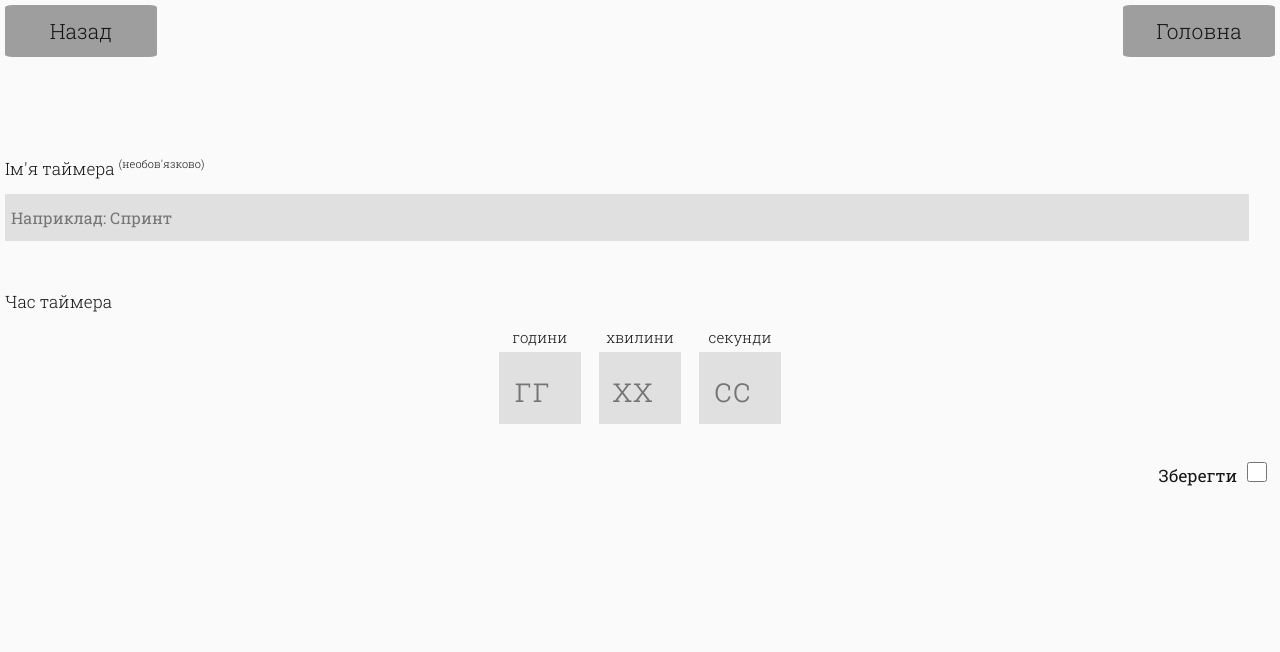
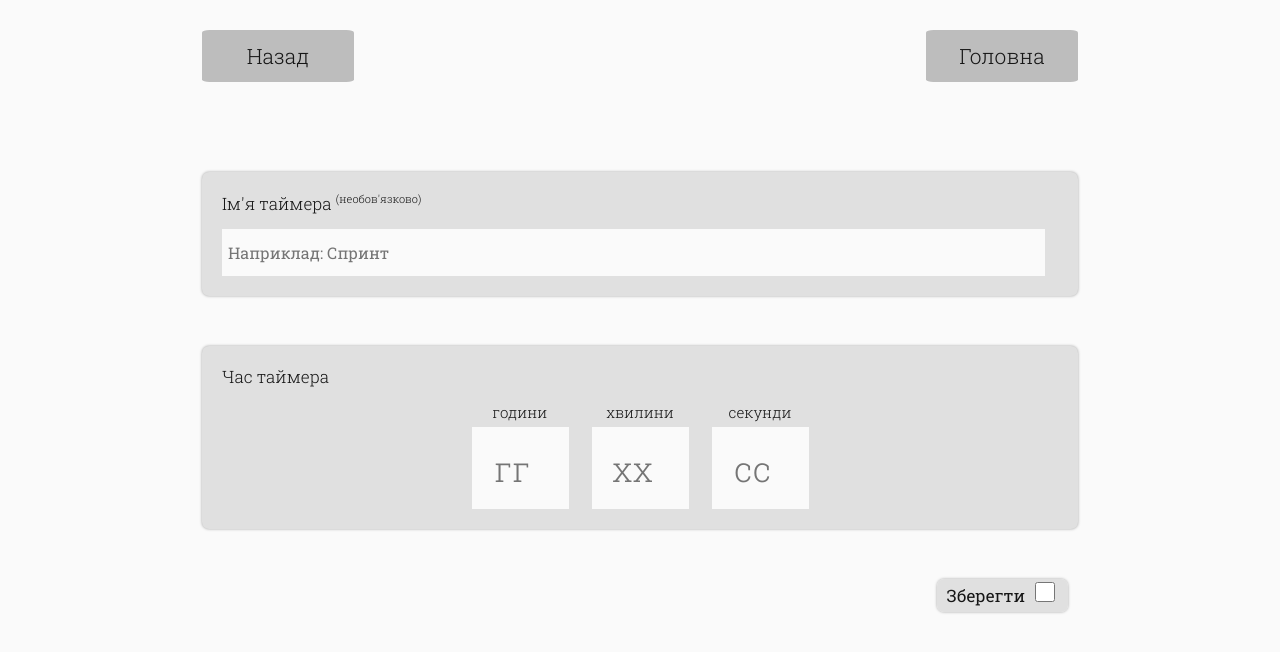
Before and after one commit to mrkuzyk/timer-just, a React (Create React App) app: page /timer-just/create/simple in a window 1280 px wide. Shown: the top 652 px of the page. Built offline with nearby package versions, Linux system fonts and the light colour scheme.

Commit message:
style for create single timer

```diff
--- a/src/components/App.jsx
+++ b/src/components/App.jsx
@@ -3,7 +3,7 @@ import { Routes, Route } from 'react-router-dom';
 
 const Home = lazy(() => import('pages/Home'));
 
-const CreateTimer = lazy(() => import('pages/CreatedTimer'));
+const CreateTimer = lazy(() => import('pages/CreatedTimers'));
 const CreateSingleTimer = lazy(() => import('pages/CreateSingleTimer'));
 const CreateIntervalTimer = lazy(() => import('pages/CreateIntervalTimer'));
 
--- a/src/index.css
+++ b/src/index.css
@@ -1,8 +1,7 @@
 @import-normalize; /* bring in normalize.css styles */
 
 body{
-
-  background-color: #FAFAFA;
+  background-color: #f5f5f568;
 }
 
 body {
--- a/src/pages/CreateSingleTimer/CreateSingleTimer.jsx
+++ b/src/pages/CreateSingleTimer/CreateSingleTimer.jsx
@@ -90,7 +90,7 @@ const CreateSingleTimer = () => {
     };
 
     return (
-        <>
+        <div className={s.container}>
             {startTimer && <Navigate to={`/timers/single`} replace={true} />}
 
             <div className={s.btnBox}>
@@ -98,22 +98,22 @@ const CreateSingleTimer = () => {
                 <ButtonHome/>
             </div>
             <form onSubmit={handleCreate} className={s.form}>
-                <div className={s.inputBox}>
                 <div className={s.timerNameBox}>
-                        <label className={s.timerName}> Ім'я таймера <sup className={s.sup}>(необов'язково)</sup>
+                    <label className={s.timerName}> Ім'я таймера <sup className={s.timerNameSup}>(необов'язково)</sup>
                         <input
                             type="text"
                             name="name"
                             value={name}
                             onChange={handleChange}
                             placeholder="Наприклад: Спринт"
-                                className={s.inputName}
+                            className={s.timerNameInput}
                             title="Введіть ім'я таймера"
                         />
                     </label>
                 </div>
+                <div className={s.timeBox}>
                     <p className={s.timeTittle}>Час таймера</p>
-                    <div className={s.timeBox}>
+                    <div className={s.timeNumbBox}>
                         <label className={s.timeLabel}> години
                             <input
                                 type="number"
@@ -127,7 +127,6 @@ const CreateSingleTimer = () => {
                                 className={s.input}
                                 title="Години"
                             />
-                            {/* <span className={s.inputTimeBox}></span> */}
                         </label>
                         <label className={s.timeLabel}>хвилини
                             <input
@@ -141,7 +140,6 @@ const CreateSingleTimer = () => {
                                 className={s.input}
                                 title="Хвилини"
                             />
-                            {/* <span className={s.inputTimeBox}></span> */}
                         </label>
                         <label className={s.timeLabel}> секунди
                             <input
@@ -155,10 +153,10 @@ const CreateSingleTimer = () => {
                                 className={s.input}
                                 title="Секунди"
                             />
-                            {/* <span className={s.inputTimeBox}> { seconds ? seconds : '00'}</span> */}
                         </label>
                     </div>
                 </div>
+                <div className={s.saveBox}>
                     <label className={s.saveLabel}> Зберегти
                         <input
                             type="checkbox"
@@ -168,11 +166,10 @@ const CreateSingleTimer = () => {
                             className={s.saveInput}
                         />
                     </label>
-                {/* <div className={s.btnBox}> */}
+                </div>
                 {totalTimeSum !== 0 && <button type="submit" className={s.button}>Створити</button>}
-                {/* </div> */}
             </form>
-        </>
+        </div>
     );
 };
 
--- a/src/pages/CreateSingleTimer/createSingleTimer.module.scss
+++ b/src/pages/CreateSingleTimer/createSingleTimer.module.scss
@@ -1,8 +1,21 @@
 @use '../../style/mixin.scss' as mixin;
 @use '../../style/colors.scss' as color;
 
+.container{
+    @include mixin.container;
+
+    @include mixin.tablet{
+        padding-top: 10px;
+    }
+
+    @include mixin.laptop{
+        padding-top: 20px;
+        width: 70%;
+    }
+}
+
 .btnBox{
-    padding: 5px;
+    padding: 10px;
     margin-top: 0;
 
     display: flex;
@@ -11,18 +24,30 @@
 }
 
 .form {
-    padding: 5px;
-    margin-top: 90px;
+    padding: 10px;
+    margin-top: 70px;
 }
 
 // .inputBox {}
 
 .timerNameBox {
-    width: 100%;
+    background-color: color.$lightBoxBack;
+    border-radius: 7px;
+    padding: 10px;
+    box-shadow: 0px 0px 3px rgba(0, 0, 0, 0.35);
+
+    @include mixin.tablet{
+        padding: 20px;
+    }
+
+    margin: 10e;
+    // @include mixin.laptop{
+    //     width: 50%;
+    //     margin: 0 auto;
+    // }
 }
 
 .timerName{
-    width: 100%;
     font-style: normal;
     font-weight: 300;
     font-size: 17px;
@@ -30,13 +55,13 @@
     color: color.$lightPrimaryText;
 }
 
-.sup{
+.timerNameSup{
     composes: timerName;
     font-weight: 300;
     font-size: 11px;
 }
 
-.inputName {
+.timerNameInput {
     width: 97%;
     height: 35px;
 
@@ -44,7 +69,7 @@
     font-weight: 400;
     font-size: 16px;
     color: color.$lightPrimaryText;
-    background-color: color.$lightInputBack;
+    background-color: color.$lightBackground;
 
     border: 1px solid transparent;
 
@@ -52,21 +77,37 @@
     margin-top: 15px;
 }
 
+.timeBox{
+    margin-top: 50px;
+
+    background-color: color.$lightBoxBack;
+    border-radius: 7px;
+    padding: 10px;
+    box-shadow: 0px 0px 3px rgba(0, 0, 0, 0.35);
+
+    @include mixin.tablet{
+        padding: 20px;
+    }
+
+    // @include mixin.laptop{
+    //     width: 50%;
+    //     margin-left: auto;
+    //     margin-right: auto;
+    // }
+}
+
 .timeTittle{
     composes: timerName;
-    margin-top: 50px;
-    margin-bottom: 0;
+    margin: 0;
 }
 
-.timeBox{
+.timeNumbBox{
     display: flex;
     justify-content: center;
     align-items: center;
     text-align: center;
 
     margin: 15px 0 0;
-
-    // border: 1px solid black;
 }
 
 .timeLabel{
@@ -81,6 +122,14 @@
     // padding: 5px 10px 10px;
     &:not(:first-child) {
         margin-left: 10px;
+    }
+
+    @include mixin.tablet{
+        width: 100px;
+
+        &:not(:first-child) {
+            margin-left: 20px;
+        }
     }
 }
 
@@ -98,26 +147,37 @@
     margin-top: 5px;
 
     border: 1px solid transparent;
-    background-color: color.$lightInputBack;
+    background-color: color.$lightBackground;
     // border: 1px solid color.$button;
 
     text-align: center;
+
+    @include mixin.tablet{
+        width: 75px;
+        height: 60px;
+    }
+}
+
+.saveBox{
+    margin-top: 40px;
+    padding: 10px;
+    text-align: end;
 }
 
 .saveLabel{
-    display: block;
+    padding: 5px 10px;
 
     font-style: normal;
     font-weight: 400;
     font-size: 17px;
     line-height: 1.27;
+
     color: color.$lightPrimaryText;
+    background-color: color.$lightBoxBack;
 
-    text-align: end;
+    border-radius: 7px;
 
-    margin-top: 30px;
-    padding: 5px;
-}
+    box-shadow: 0px 0px 3px rgba(0, 0, 0, 0.35);}
 
 .saveInput{
     width: 20px;
--- a/src/style/colors.scss
+++ b/src/style/colors.scss
@@ -12,10 +12,13 @@
 //     @return map-get($colors, $key);
 // };
 
-    $button: #9e9e9e;
+    $button: #BDBDBD;
     $buttonAccent: #607D8B;
-    $lightInputBack: #E0E0E0;
+
+    // $lightInputBack: #E0E0E0;
+    $lightBoxBack: #E0E0E0;
     $lightBackground: #FAFAFA;
     $lightPrimaryText: #161616;
+
     $darkBackground: #212121;
     $darkPrimaryText: #F5F5F5;
--- a/src/style/mixin.scss
+++ b/src/style/mixin.scss
@@ -1,49 +1,41 @@
 @mixin container {
-    min-width: 383px;
+    width: 100%;
     // max-width: 479px;
     margin: 0 auto;
 
-    // @media screen and (min-width: 480) {
-    //     min-width: 479px;
-    //     max-width: 767px;
-    // }
+    @media screen and (min-width: 480px) {
+    }
 
-    // @media screen and (min-width: 768px) {
-    //     min-width: 479px;
-    //     max-width: 1024px;
-    //     padding-left: 15px;
-    //     padding-right: 15px;
-    // }
+    @media screen and (min-width: 768px) {
+    }
 
-    // @media screen and (min-width: 1024px) {
-    //     min-width: 1024px;
-    // }
+    @media screen and (min-width: 1024px) {
+    }
 
-    // @media screen and (min-width: 1280px) {
-    //     min-width: 1280px;
-    // }
+    @media screen and (min-width: 1280px) {
+    }
 }
 
 @mixin mobile {
-    @media screen and (min-width: 480px) {
+    @media screen and (min-width: 480px){
         @content;
     }
 }
 
 @mixin tablet {
-    @media screen and (min-width: 768px) {
+    @media screen and (min-width: 768px){
         @content;
     }
 }
 
 @mixin laptop {
-    @media screen and (min-width: 992px) {
+    @media screen and (min-width: 1024px) {
         @content;
     }
 }
 
 @mixin desktop {
-    @media screen and (min-width: 992px) {
+    @media screen and (min-width: 1280px) {
         @content;
     }
 }
```
Also changed, not shown: src/pages/CreatedTimers/CreateTimers.jsx (renamed from src/pages/CreatedTimer/CreateTimers.jsx), src/pages/CreatedTimers/createTimers.module.scss (renamed from src/pages/CreatedTimer/createTimers.module.scss), src/pages/CreatedTimers/index.js (renamed from src/pages/CreatedTimer/index.js). Lines whose indentation alone changed are shown as unchanged.
